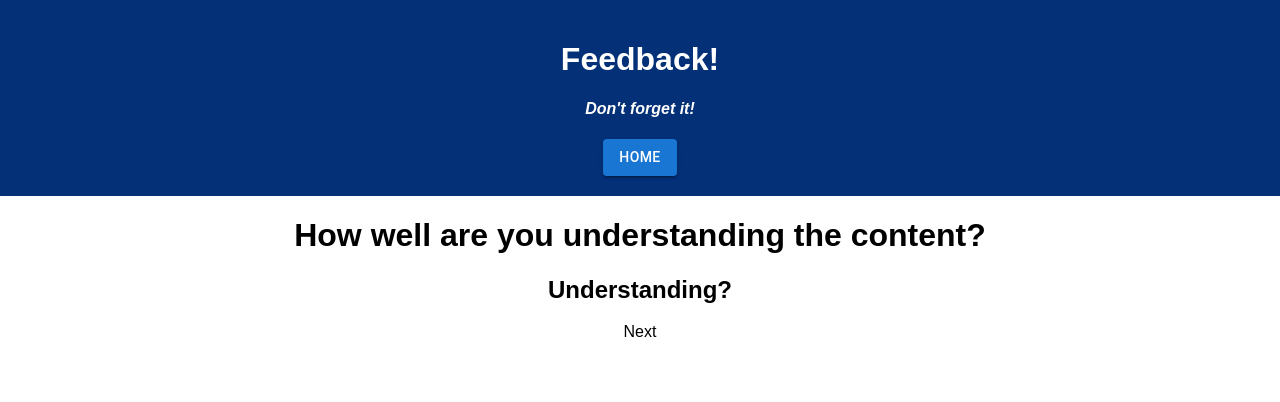
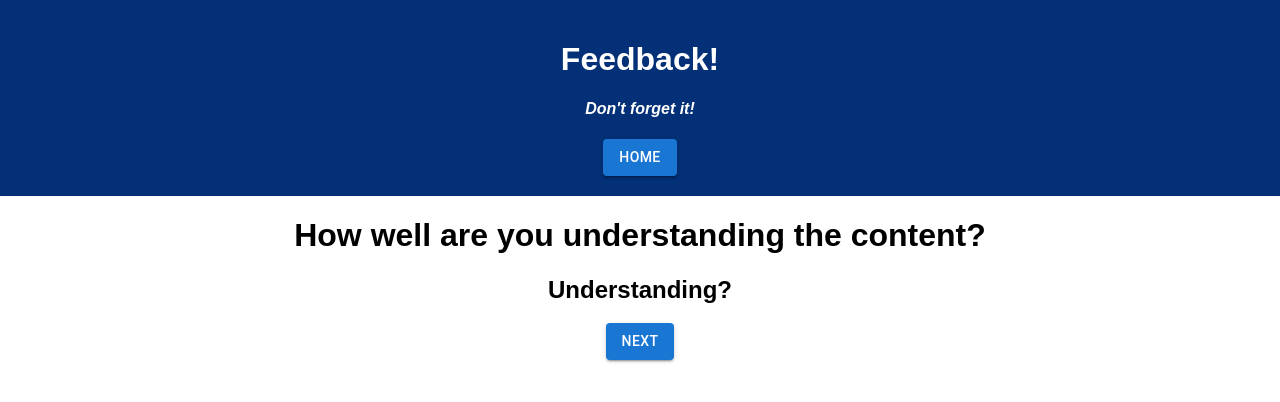
Before and after one commit to getachewhundera/weekend-redux-feedback-loop, a React (Create React App) app: page /#/QuestionTwo in a window 1280 px wide. Shown: the top 402 px of the page. Built offline with nearby package versions, Linux system fonts and the light colour scheme.

Commit message:
addednext button for questions, submit button for review page, and Leave another Feedback Button

```diff
--- a/src/components/App/App.jsx
+++ b/src/components/App/App.jsx
@@ -11,8 +11,8 @@ import QuestionOne from '../QuestionOne/QuestionOne.jsx';
 import QuestionTwo from '../QuestionTwo/QuestionTwo.jsx';
 import QuestionThree from '../QuestonThree/QuestionThree.jsx';
 import QuestionFour from '../QuestionFour/QuestionFour.jsx';
-import ReviewPage from '../ReviewPage/ReviewPage';
-import SubmissionSucessPage from '../SubmissionSucessPage/SubmissionSucessPage';
+import ReviewPage from '../ReviewPage/ReviewPage.jsx';
+import SubmissionSucessPage from '../SubmissionSucessPage/SubmissionSucessPage.jsx'
 
 
 function App() {
--- a/src/components/QuestionFour/QuestionFour.jsx
+++ b/src/components/QuestionFour/QuestionFour.jsx
@@ -1,5 +1,10 @@
 import React from "react";
-import { HashRouter as Link } from "react-router-dom";
+import { Link } from "react-router-dom"
+
+
+
+//Material UI dialog box
+import Button from '@mui/material/Button';
 
 function QuestionFour() {
 
@@ -11,12 +16,12 @@ function QuestionFour() {
 
             <h2> Comments? </h2>
 
-
-            <p>
-                <Link to="/ReviewPage"> Next </Link>
-            </p>
-
-
+            <Button
+                component={Link}
+                to={"/ReviewPage"}
+                variant="contained"
+                color="primary"
+            > Next </Button>
 
 
 
--- a/src/components/QuestionTwo/QuestionTwo.jsx
+++ b/src/components/QuestionTwo/QuestionTwo.jsx
@@ -1,20 +1,29 @@
 import React from "react";
-import { HashRouter as Link } from "react-router-dom";
+import { Link } from "react-router-dom"
+
+
+
+//Material UI dialog box
+import Button from '@mui/material/Button';
+
+
 
 function QuestionTwo() {
 
 
-    return(
+    return (
         <>
-        <h1> How well are you understanding the content? </h1>
+            <h1> How well are you understanding the content? </h1>
 
 
             <h2> Understanding? </h2>
 
-
-            <p>
-                <Link to="/QuestionThree"> Next </Link>
-            </p>
+            <Button
+                component={Link}
+                to={"/QuestionThree"}
+                variant="contained"
+                color="primary"
+            > Next </Button>
 
 
 
--- a/src/components/QuestonThree/QuestionThree.jsx
+++ b/src/components/QuestonThree/QuestionThree.jsx
@@ -1,5 +1,10 @@
 import React from "react";
-import { HashRouter as Link } from "react-router-dom";
+import { Link } from "react-router-dom"
+
+
+
+//Material UI dialog box
+import Button from '@mui/material/Button';
 
 
 function QuestionThree() {
@@ -12,10 +17,13 @@ function QuestionThree() {
 
             <h2> Support? </h2>
 
+            <Button
+                component={Link}
+                to={"/QuestionFour"}
+                variant="contained"
+                color="primary"
+            > Next </Button>
 
-            <p>
-                <Link to="/QuestionFour"> Next </Link>
-            </p>
 
 
 
--- a/src/components/ReviewPage/ReviewPage.jsx
+++ b/src/components/ReviewPage/ReviewPage.jsx
@@ -1,5 +1,14 @@
 import React from "react";
-import { HashRouter as Link } from "react-router-dom";
+import { Link } from "react-router-dom"
+
+
+
+//Material UI dialog box
+import Button from '@mui/material/Button';
+
+
+
+
 
 function ReviewPage() {
 
@@ -10,11 +19,15 @@ function ReviewPage() {
 
 
 
+        <Button
+                component={Link}
+                to={"/SubmissionSucessPage"}
+                variant="contained"
+                color="primary"
+            > Submit </Button>
 
 
-            <p>
-                <Link to="/SubmissionSucessPage"> Submit </Link>
-            </p>
+
 
 
 
--- a/src/components/SubmissionSucessPage/SubmissionSucessPage.jsx
+++ b/src/components/SubmissionSucessPage/SubmissionSucessPage.jsx
@@ -1,6 +1,12 @@
+import React from "react";
+import { Link } from "react-router-dom"
 
-import React from "react";
-import { HashRouter as Link } from "react-router-dom";
+
+
+//Material UI dialog box
+import Button from '@mui/material/Button';
+
+
 
 function SubmissionSucessPage() {
 
@@ -13,10 +19,12 @@ function SubmissionSucessPage() {
 
         <h2> Thank You! </h2>
 
-
-        <p>
-            <Link to="/"> Leave New Feedback </Link>
-        </p>
+        <Button
+                component={Link}
+                to={"/"}
+                variant="contained"
+                color="primary"
+            > Leave New Feedback </Button>
 
 
 
```
Also changed, not shown: 1 other file (tests, documents, lock files or other folders).
